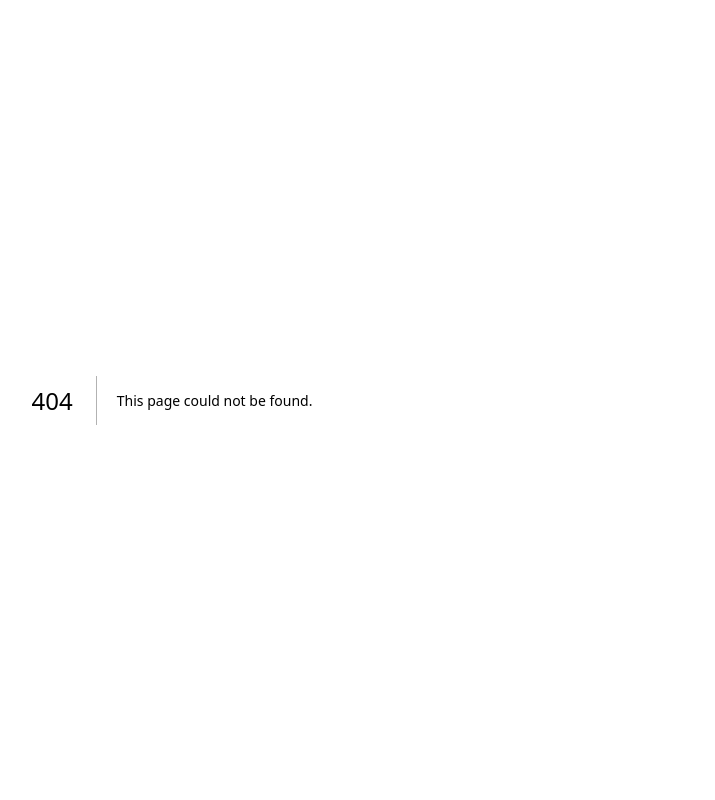
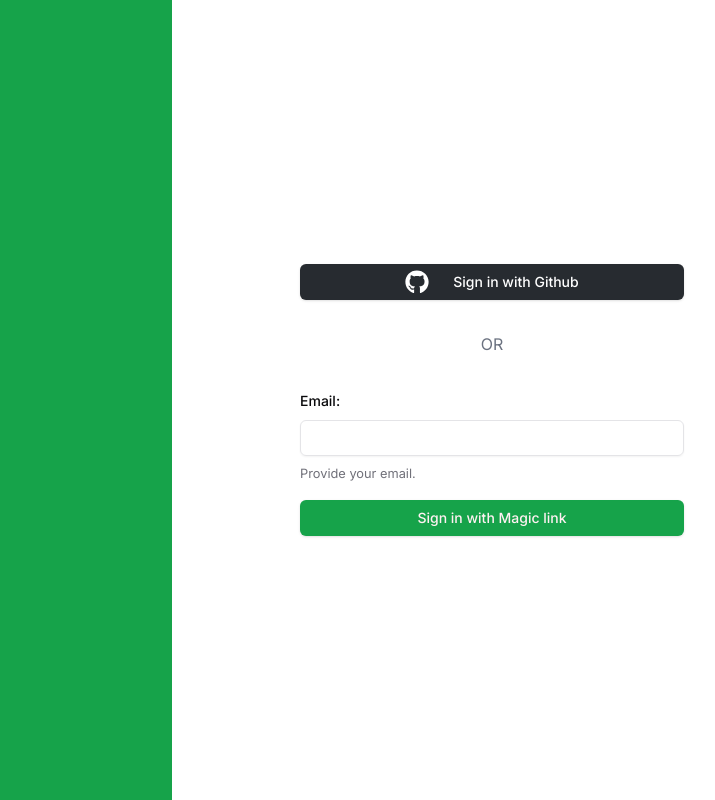
Before and after one commit to YassineOH/next-supabase-posts, a Next.js app: page /login in a window 1280 px wide. Before the commit this address had no page. Shown: the whole page, without its empty margins (468-1183 px from the left). Built offline with nearby package versions, Linux system fonts and the light colour scheme.

Commit message:
adding server action

```diff
--- /dev/null
+++ b/src/app/login/page.tsx
@@ -0,0 +1,13 @@
+import AuthOptions from '~/components/auth/AuthOptions';
+
+function LoginPage() {
+  return (
+    <main className="grid h-screen w-screen grid-cols-1 lg:grid-cols-2">
+      <div className="hidden items-center justify-center bg-primary lg:flex"></div>
+      <div className="hidden items-center justify-center bg-background lg:flex">
+        <AuthOptions />
+      </div>
+    </main>
+  );
+}
+export default LoginPage;
--- a/src/app/page.tsx
+++ b/src/app/page.tsx
@@ -1,9 +1,25 @@
+import Link from 'next/link';
+import SignedOut from '~/components/auth/SignedOut';
+import SingedIn from '~/components/auth/SingedIn';
+import { buttonVariants } from '~/components/ui/button';
+
 export default function Home() {
   return (
-    <main className='flex min-h-screen flex-col items-center justify-between p-24'>
+    <main className='flex min-h-screen flex-col items-center justify-start gap-y-24 p-24'>
       <h1 className='text-4xl'>Next.js + Supabase + Drizzle and more</h1>
 
-      <div className='flex items-center justify-center gap-4'></div>
+      <div className='flex items-center justify-center gap-4'>
+        <SingedIn>
+          <Link href='/dashboard' className={buttonVariants()}>
+            Go to dashboard
+          </Link>
+        </SingedIn>
+        <SignedOut>
+          <Link href='/login' className={buttonVariants()}>
+            Sign in/up
+          </Link>
+        </SignedOut>
+      </div>
     </main>
   );
 }
--- /dev/null
+++ b/src/components/auth/AuthOptions.tsx
@@ -0,0 +1,79 @@
+'use client';
+
+import { useForm } from 'react-hook-form';
+import { z } from 'zod';
+import { FaGithub } from 'react-icons/fa6';
+import { zodResolver } from '@hookform/resolvers/zod';
+
+import { Button } from '../ui/button';
+import { Input } from '../ui/input';
+import {
+  Form,
+  FormControl,
+  FormDescription,
+  FormField,
+  FormItem,
+  FormLabel,
+  FormMessage,
+} from '../ui/form';
+import { signWithEmailAction } from '~/server/auth';
+
+import { signEmailSchema as schema } from '~/lib/schemas';
+
+interface Props {
+  message?: string;
+  type?: string;
+}
+
+function AuthOptions({ message, type }: Props) {
+  const form = useForm<z.infer<typeof schema>>({
+    defaultValues: {
+      email: '',
+    },
+    resolver: zodResolver(schema),
+  });
+
+  const handleSubmit = async (data: z.infer<typeof schema>) => {
+    console.log(data);
+    await signWithEmailAction(data);
+  };
+
+  return (
+    <div className="flex min-w-96 flex-col items-stretch justify-start gap-y-8">
+      <div>
+        <Button className="flex w-full items-center justify-center gap-x-6 bg-[#272b30] text-white hover:bg-[#272b30]/90">
+          <FaGithub size={24} />
+          <span>Sign in with Github</span>
+        </Button>
+      </div>
+      <div className="w-full text-center text-gray-500">OR</div>
+      <div className="flex flex-col items-stretch justify-start">
+        <Form {...form}>
+          <form
+            className="space-y-4"
+            onSubmit={form.handleSubmit(handleSubmit)}
+          >
+            <FormField
+              control={form.control}
+              name="email"
+              render={({ field }) => (
+                <FormItem>
+                  <FormLabel>Email:</FormLabel>
+                  <FormControl>
+                    <Input {...field} />
+                  </FormControl>
+                  <FormDescription>Provide your email.</FormDescription>
+                  <FormMessage />
+                </FormItem>
+              )}
+            />
+            <Button type="submit" className="w-full">
+              Sign in with Magic link
+            </Button>
+          </form>
+        </Form>
+      </div>
+    </div>
+  );
+}
+export default AuthOptions;
--- a/src/components/auth/SignedOut.tsx
+++ b/src/components/auth/SignedOut.tsx
@@ -9,7 +9,7 @@
   const supabase = createClient();
 
   const user = await supabase.auth.getUser();
-  if (user) {
+  if (user.data.user) {
     return null;
   }
 
--- a/src/components/auth/SingedIn.tsx
+++ b/src/components/auth/SingedIn.tsx
@@ -8,7 +8,8 @@
   const supabase = createClient();
 
   const user = await supabase.auth.getUser();
-  if (!user) {
+  console.log(user.data);
+  if (!user.data.user) {
     return null;
   }
 
--- /dev/null
+++ b/src/components/ui/form.tsx
@@ -0,0 +1,178 @@
+"use client"
+
+import * as React from "react"
+import * as LabelPrimitive from "@radix-ui/react-label"
+import { Slot } from "@radix-ui/react-slot"
+import {
+  Controller,
+  ControllerProps,
+  FieldPath,
+  FieldValues,
+  FormProvider,
+  useFormContext,
+} from "react-hook-form"
+
+import { cn } from "~/lib/utils"
+import { Label } from "~/components/ui/label"
+
+const Form = FormProvider
+
+type FormFieldContextValue<
+  TFieldValues extends FieldValues = FieldValues,
+  TName extends FieldPath<TFieldValues> = FieldPath<TFieldValues>
+> = {
+  name: TName
+}
+
+const FormFieldContext = React.createContext<FormFieldContextValue>(
+  {} as FormFieldContextValue
+)
+
+const FormField = <
+  TFieldValues extends FieldValues = FieldValues,
+  TName extends FieldPath<TFieldValues> = FieldPath<TFieldValues>
+>({
+  ...props
+}: ControllerProps<TFieldValues, TName>) => {
+  return (
+    <FormFieldContext.Provider value={{ name: props.name }}>
+      <Controller {...props} />
+    </FormFieldContext.Provider>
+  )
+}
+
+const useFormField = () => {
+  const fieldContext = React.useContext(FormFieldContext)
+  const itemContext = React.useContext(FormItemContext)
+  const { getFieldState, formState } = useFormContext()
+
+  const fieldState = getFieldState(fieldContext.name, formState)
+
+  if (!fieldContext) {
+    throw new Error("useFormField should be used within <FormField>")
+  }
+
+  const { id } = itemContext
+
+  return {
+    id,
+    name: fieldContext.name,
+    formItemId: `${id}-form-item`,
+    formDescriptionId: `${id}-form-item-description`,
+    formMessageId: `${id}-form-item-message`,
+    ...fieldState,
+  }
+}
+
+type FormItemContextValue = {
+  id: string
+}
+
+const FormItemContext = React.createContext<FormItemContextValue>(
+  {} as FormItemContextValue
+)
+
+const FormItem = React.forwardRef<
+  HTMLDivElement,
+  React.HTMLAttributes<HTMLDivElement>
+>(({ className, ...props }, ref) => {
+  const id = React.useId()
+
+  return (
+    <FormItemContext.Provider value={{ id }}>
+      <div ref={ref} className={cn("space-y-2", className)} {...props} />
+    </FormItemContext.Provider>
+  )
+})
+FormItem.displayName = "FormItem"
+
+const FormLabel = React.forwardRef<
+  React.ElementRef<typeof LabelPrimitive.Root>,
+  React.ComponentPropsWithoutRef<typeof LabelPrimitive.Root>
+>(({ className, ...props }, ref) => {
+  const { error, formItemId } = useFormField()
+
+  return (
+    <Label
+      ref={ref}
+      className={cn(error && "text-destructive", className)}
+      htmlFor={formItemId}
+      {...props}
+    />
+  )
+})
+FormLabel.displayName = "FormLabel"
+
+const FormControl = React.forwardRef<
+  React.ElementRef<typeof Slot>,
+  React.ComponentPropsWithoutRef<typeof Slot>
+>(({ ...props }, ref) => {
+  const { error, formItemId, formDescriptionId, formMessageId } = useFormField()
+
+  return (
+    <Slot
+      ref={ref}
+      id={formItemId}
+      aria-describedby={
+        !error
+          ? `${formDescriptionId}`
+          : `${formDescriptionId} ${formMessageId}`
+      }
+      aria-invalid={!!error}
+      {...props}
+    />
+  )
+})
+FormControl.displayName = "FormControl"
+
+const FormDescription = React.forwardRef<
+  HTMLParagraphElement,
+  React.HTMLAttributes<HTMLParagraphElement>
+>(({ className, ...props }, ref) => {
+  const { formDescriptionId } = useFormField()
+
+  return (
+    <p
+      ref={ref}
+      id={formDescriptionId}
+      className={cn("text-[0.8rem] text-muted-foreground", className)}
+      {...props}
+    />
+  )
+})
+FormDescription.displayName = "FormDescription"
+
+const FormMessage = React.forwardRef<
+  HTMLParagraphElement,
+  React.HTMLAttributes<HTMLParagraphElement>
+>(({ className, children, ...props }, ref) => {
+  const { error, formMessageId } = useFormField()
+  const body = error ? String(error?.message) : children
+
+  if (!body) {
+    return null
+  }
+
+  return (
+    <p
+      ref={ref}
+      id={formMessageId}
+      className={cn("text-[0.8rem] font-medium text-destructive", className)}
+      {...props}
+    >
+      {body}
+    </p>
+  )
+})
+FormMessage.displayName = "FormMessage"
+
+export {
+  useFormField,
+  Form,
+  FormItem,
+  FormLabel,
+  FormControl,
+  FormDescription,
+  FormMessage,
+  FormField,
+}
--- /dev/null
+++ b/src/components/ui/input.tsx
@@ -0,0 +1,25 @@
+import * as React from "react"
+
+import { cn } from "~/lib/utils"
+
+export interface InputProps
+  extends React.InputHTMLAttributes<HTMLInputElement> {}
+
+const Input = React.forwardRef<HTMLInputElement, InputProps>(
+  ({ className, type, ...props }, ref) => {
+    return (
+      <input
+        type={type}
+        className={cn(
+          "flex h-9 w-full rounded-md border border-input bg-transparent px-3 py-1 text-sm shadow-sm transition-colors file:border-0 file:bg-transparent file:text-sm file:font-medium placeholder:text-muted-foreground focus-visible:outline-none focus-visible:ring-1 focus-visible:ring-ring disabled:cursor-not-allowed disabled:opacity-50",
+          className
+        )}
+        ref={ref}
+        {...props}
+      />
+    )
+  }
+)
+Input.displayName = "Input"
+
+export { Input }
--- /dev/null
+++ b/src/components/ui/label.tsx
@@ -0,0 +1,26 @@
+"use client"
+
+import * as React from "react"
+import * as LabelPrimitive from "@radix-ui/react-label"
+import { cva, type VariantProps } from "class-variance-authority"
+
+import { cn } from "~/lib/utils"
+
+const labelVariants = cva(
+  "text-sm font-medium leading-none peer-disabled:cursor-not-allowed peer-disabled:opacity-70"
+)
+
+const Label = React.forwardRef<
+  React.ElementRef<typeof LabelPrimitive.Root>,
+  React.ComponentPropsWithoutRef<typeof LabelPrimitive.Root> &
+    VariantProps<typeof labelVariants>
+>(({ className, ...props }, ref) => (
+  <LabelPrimitive.Root
+    ref={ref}
+    className={cn(labelVariants(), className)}
+    {...props}
+  />
+))
+Label.displayName = LabelPrimitive.Root.displayName
+
+export { Label }
--- /dev/null
+++ b/src/lib/schemas.ts
@@ -0,0 +1,7 @@
+// 'use server'
+
+import { z } from "zod";
+
+export const signEmailSchema = z.object({
+    email: z.string().email('provide valid email'),
+  });
--- /dev/null
+++ b/src/server/auth.ts
@@ -0,0 +1,12 @@
+'use server'
+import { z } from "zod"
+import { signEmailSchema as schema } from "~/lib/schemas"
+export const signWithEmailAction = async (data: z.infer<typeof schema>) => {
+    const parsedData =  schema.safeParse(data)
+
+    if (parsedData.success) {
+        console.log(parsedData)
+    } else {
+        throw Error(parsedData.error.message)
+    }
+}
```
Also changed, not shown: package.json (+8 -1 lines), 2 other files (tests, documents, lock files or other folders).
